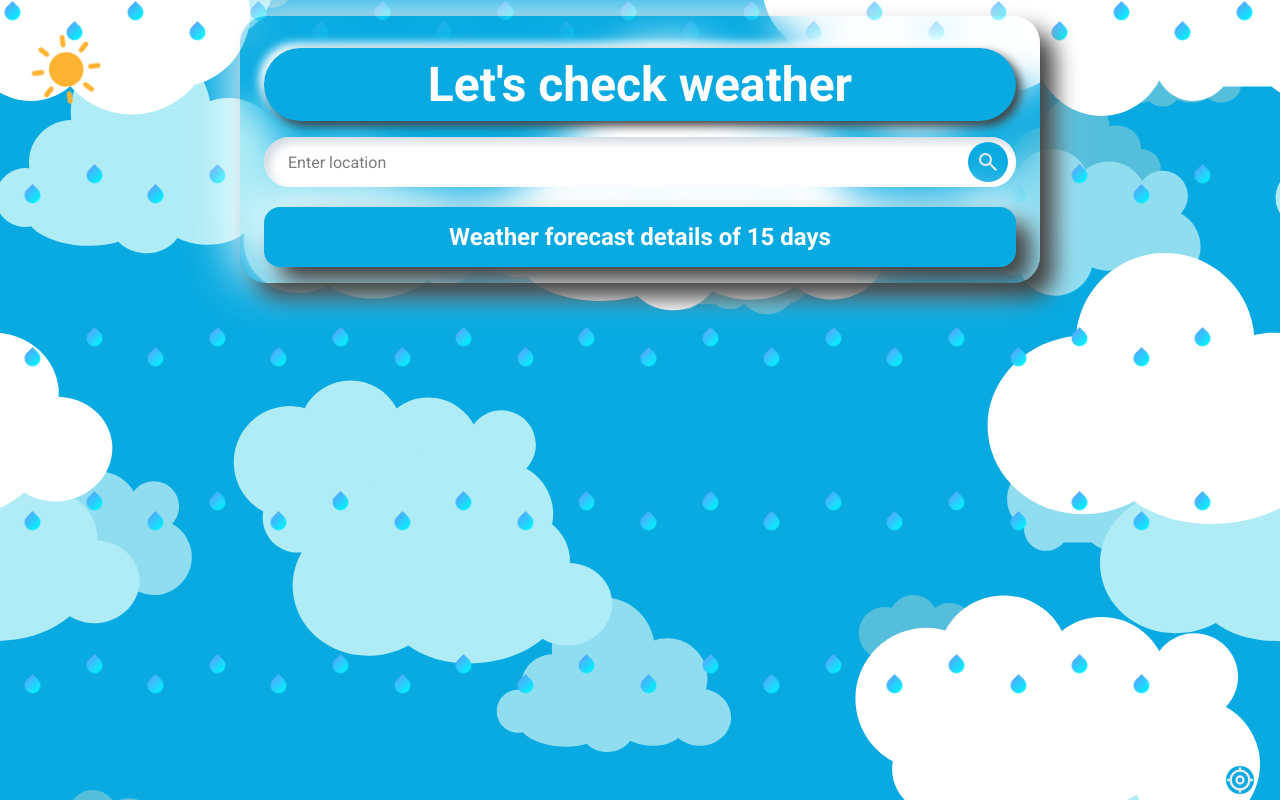
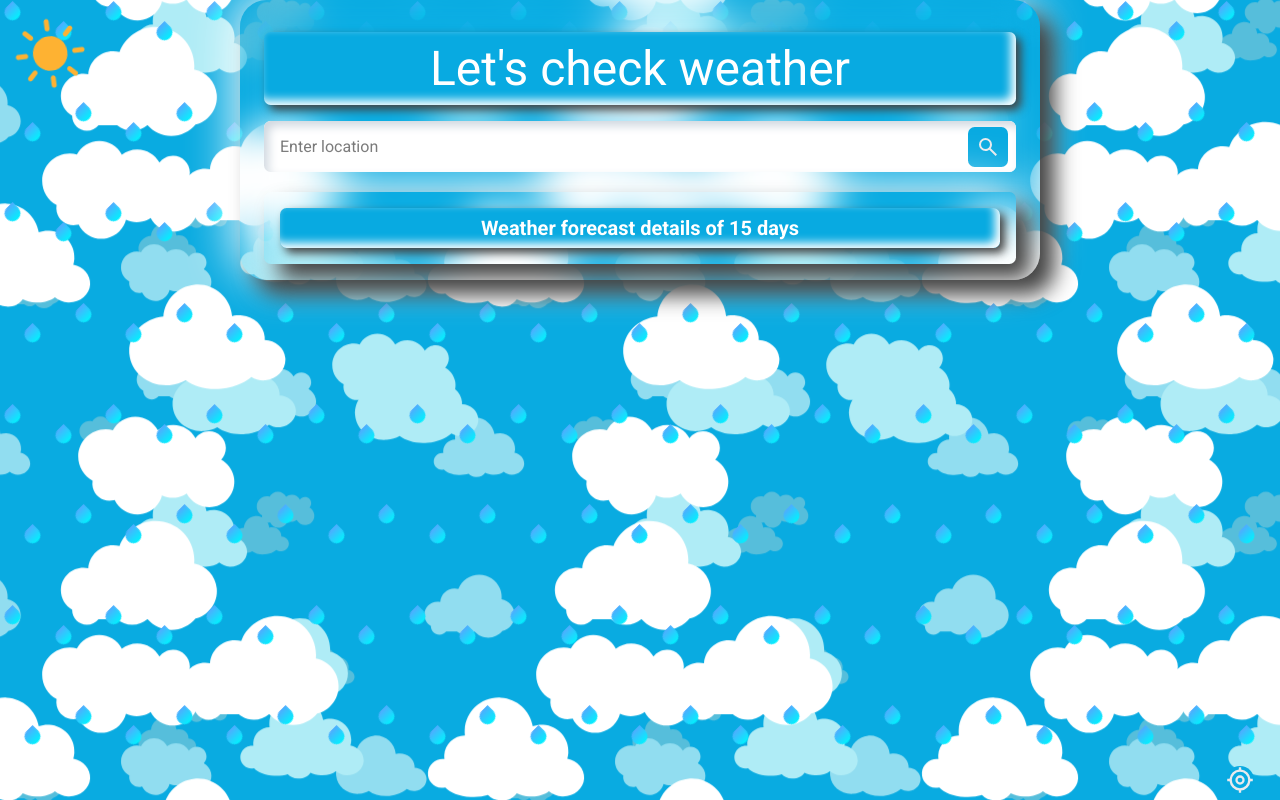
Before and after one commit to tushargramni/vervebridge_tasks, a React (Create React App) app: page / in a window 1280 px wide. Built offline with nearby package versions, Linux system fonts and the light colour scheme.

Commit message:
Some More changes

```diff
--- a/src/App.css
+++ b/src/App.css
@@ -3,21 +3,45 @@
 * {
   margin: 0;
   padding: 0;
+  user-select: none;
+  -webkit-user-drag: none;
+  line-break:auto;
   word-break: break-all;
   word-wrap: break-word;
+  word-spacing: normal;
   box-sizing: border-box;
   font-family: "Roboto", sans-serif;
 }
 
 body {
+  display: flex;
+  flex-direction: column;
+  position: relative;
   width: 100%;
-  margin: auto;
-  padding: 1rem;
+  padding: 1rem auto;
   color: white;
   min-height: 100vh;
-  background: hsla(0, 100%, 100%, 0.45);
+  background-image: url("./Icons/Cloud.svg");
+  transition: all .2s linear;
+  animation: cloudy 1.25s linear infinite;
+}
+
+@keyframes cloudy {
+  from{
+    background-image: url("./Icons/Cloud.svg") ;
+    background-position: center ;
+    background-repeat: repeat;
+
+  }
+  to{
+    background-image: url("./Icons/Cloud.svg") ;
+    background-position: start;
+    background-size: cover;
+    background-repeat: repeat;
+  }
 }
 .sun {
+  z-index: 999;
   position: absolute;
   animation: rotate 1s linear infinite;
 }
@@ -32,20 +56,27 @@ body {
 .rain {
   display: flex;
   flex-wrap: wrap;
-  gap: 1rem;
+  gap: 5px;
   position: absolute;
   top: 0;
   left: 0;
   z-index: -1;
   width: 100%;
   height: 100%;
+  background: transparent;
+  /* background-color: #08aae1; */
   overflow: hidden;
-  background-image: url("./Icons/Cloud@1x-50.0s-983px-322px.svg");
-  background-repeat: repeat;
-  background-position: center;
-  background-size: cover;
+  transition: all .2s linear;
+  /* animation: fade 2s linear infinite; */
 }
-
+@keyframes fade {
+  0%{
+    opacity: 0.5;
+  }
+  100%{
+    opacity: 1;
+  }
+}
 .rain .lines {
   height: 5px;
   width: 5px;
@@ -98,14 +129,15 @@ body {
   box-shadow: 15px 15px 22px #434343, -5px -5px 50px #ffffff;
 }
 
-h1 {
+span {
   width: 100%;
   text-align: center;
   font-size: clamp(1.5rem, 4vw, 3rem);
   background: #08aae1;
-  border-radius: 50pt;
+
+  border-radius: 5pt;
   padding: 0.5rem;
-  box-shadow: 5px 5px 10px #434343, -5px -5px 10px #ffffff;
+  box-shadow: 5px 5px 10px #434343,inset -5px -5px 10px #ffffff;
   margin: 1rem auto;
 }
 
@@ -119,6 +151,7 @@ h1 {
   position: absolute;
   bottom: 0;
   right: 20px;
+  z-index: 99;
   transition: all 0.2s linear;
 }
 
@@ -139,25 +172,28 @@ h1 {
 .input-box {
   display: flex;
   width: 100%;
+  height: 100%;
   align-items: center;
   background: #ffffff;
-  border-radius: 5rem;
+  border-radius: 5pt;
   box-shadow: inset 5px 5px 10px #d0d8e0, inset -5px -5px 10px #ffffff;
-  /* box-shadow: 15px 15px 22px #434343, -5px -5px 50px #ffffff; */
-  padding: 5px 8px;
+
   margin-bottom: 20px;
 }
 
 input {
   border: none;
-  background: transparent;
   display: flex;
   font-size: 16px;
   color: #333;
+  background: transparent;
   outline: none;
-  margin: 0 1rem;
+  border-radius: 5pt;
+  margin: auto;
+  padding: 1rem;
+  width: calc(100% - 24px);
   overflow: hidden;
-  flex: 1;
+
 }
 
 .logo img {
@@ -166,7 +202,8 @@ input {
   width: 40px;
   padding: 0.5rem;
   height: 40px;
-  border-radius: 50%;
+  margin: auto 0.5rem;
+  border-radius: 5pt;
   cursor: pointer;
   background-color: #08aae1;
 }
@@ -178,26 +215,28 @@ input {
   width: 100%;
   padding: 1rem;
   font-weight: bold;
-  border-radius: 1rem;
+  border-radius: 5pt;
   overflow: auto;
-  background: #08aae1;
   box-shadow: 15px 15px 22px #434343, -5px -5px 50px #ffffff;
 }
-.details h2{
+.details .det-head{
   margin: auto;
+  font-size: 20px;
   text-align: center;
   color: #fff;
+  border-radius: 5pt;
 }
 .day {
   display: flex;
+  flex-wrap: wrap;
   flex-direction: column;
   justify-content: center;
   align-items: center;
   gap: 1rem;
-  background: #fff;
-  padding: 1rem 0;
-  color: #08aae1;
-  max-width: 100%;
+  background:#08aae1;
+  padding: 1.2rem 0;
+  color: #fff;
+  width: 100%;
   border-radius: 5pt;
   /* box-shadow: 15px 15px 22px #434343, -5px -5px 50px #ffffff; */
   box-shadow: inset 5px 5px 10px #d0d8e0, inset -5px -5px 10px #ffffff;
@@ -214,7 +253,7 @@ input {
   gap: 1rem;
   padding: 1rem;
   border: solid 2px #08aae1;
-  /* box-shadow: 15px 15px 22px #434343,-5px -5px 50px #ffffff; */
+  box-shadow: 15px 15px 22px #434343,-5px -5px 50px #ffffff;
 }
 .condi img {
   border-radius: 50%;
@@ -234,17 +273,21 @@ input {
   max-width: 100%;
   min-width: max-content;
   flex-wrap: wrap;
+  overflow: auto;
   flex-direction: column;
   justify-content: start;
   align-items: center;
   box-shadow: inset 5px 5px 10px #d0d8e0, inset -5px -5px 10px #ffffff;
 }
+
 .hourly {
   display: flex;
   flex-wrap: wrap;
   flex-direction: column;
   align-items: center;
+  /* border: solid 2px salmon; */
   justify-content: center;
+  margin: auto;
   gap: 1.25rem;
   width: 98%;
   height: 100%;
@@ -259,20 +302,19 @@ input {
 .hour {
   display: flex;
   flex-direction: column;
-  flex: 1;
+  justify-content: space-around;
+  align-items: center;
   flex-wrap: wrap;
   overflow: auto;
   padding: 1rem 0;
   gap: 1rem;
   width: 100%;
-  background: #fff;
-  justify-content: start;
+  color: white;
+  background: #08aae1;
+  box-shadow: 5px 5px 10px #434343, -5px -5px 10px #ffffff;
+  border-radius: 5pt;
   margin: auto;
-  box-shadow: 5px 5px 10px #434343, -5px -5px 10px #ffffff;
-  border-radius: 1rem;
-  margin: auto;
-  align-items: center;
-  overflow: auto;
+  /* border: solid 4px firebrick; */
   scroll-behavior: smooth;
 }
 .condi-2 {
@@ -283,3 +325,7 @@ input {
   flex-wrap: wrap;
   overflow: auto;
 }
+.condi-2 >*{
+  flex: 1;
+  flex-wrap: wrap;
+}
--- a/src/Components/weatherApp.js
+++ b/src/Components/weatherApp.js
@@ -57,7 +57,7 @@ export default function WeatherApp() {
         <img src={locationIcon} alt="location" />
       </div>
       <div className="rain">
-        {Array.from({ length: 100 }, (_, index) => (
+        {Array.from({ length: 200 }, (_, index) => (
           <div className="lines" key={index}></div>
         ))}
       </div>
@@ -65,7 +65,7 @@ export default function WeatherApp() {
         <img src={sunlocation} alt="sun" />
       </div>
       <div className="container">
-        <h1>Let's check weather</h1>
+        <span>Let's check weather</span>
         <div className="input-box">
           <input
             type="text"
@@ -80,7 +80,7 @@ export default function WeatherApp() {
           </div>
         </div>
         <div className="details">
-          <h2>Weather forecast details of 15 days</h2>
+          <span class="det-head">Weather forecast details of 15 days</span>
           {weatherData.map((day, index) => (
             <div className="day" key={index}>
               <p>Date: {day.datetime}</p>
@@ -108,8 +108,8 @@ export default function WeatherApp() {
                   <p>Wind Speed: {day.windspeed}</p>
                 </p>
               </div>
+              <h2>Weather hourly Details</h2>
               <div className="hourly">
-                <h2>Weather hourly Details</h2>
                 {day.hours.map((hour, hourIndex) => (
                   <div key={hourIndex} className="hour">
                     <p>Time: {hour.datetime}</p>
```
Also changed, not shown: src/Icons/Cloud.svg (renamed from src/Icons/Cloud@1x-50.0s-983px-322px.svg).
